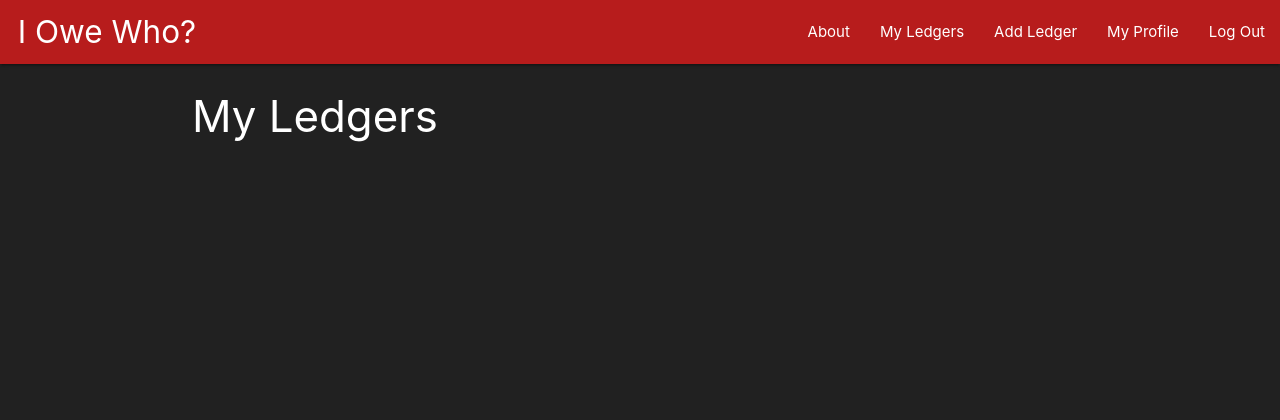
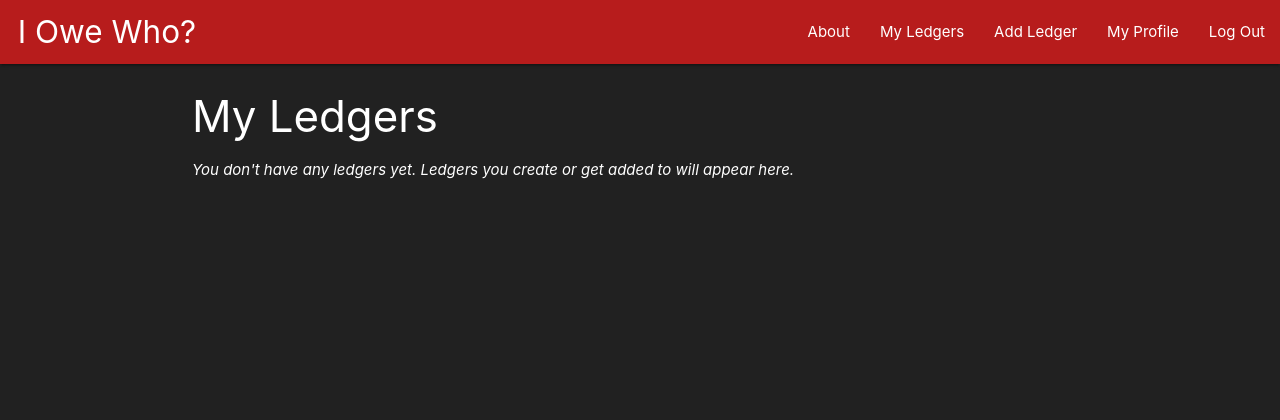
Before and after one commit to gregells/i-owe-who, a Django app: page /ledgers/ in a window 1280 px wide. Shown: the top 420 px of the page. Run offline with Django 5.2, Linux system fonts and the light colour scheme; the visitor is signed in with stand-in values (Sample User, id 1); data that the repository does not hold is empty.

Commit message:
Add message to ledger index page for when there are no ledgers to display

```diff
--- a/main_app/templates/ledgers/index.html
+++ b/main_app/templates/ledgers/index.html
@@ -21,6 +21,12 @@
       </div>
     </a>
   </div>
+{% empty %}
+  <p>
+    <em>
+      You don't have any ledgers yet. Ledgers you create or get added to will appear here.
+    </em>
+  </p>
 {% endfor %}
 
 {% endblock %}
```
